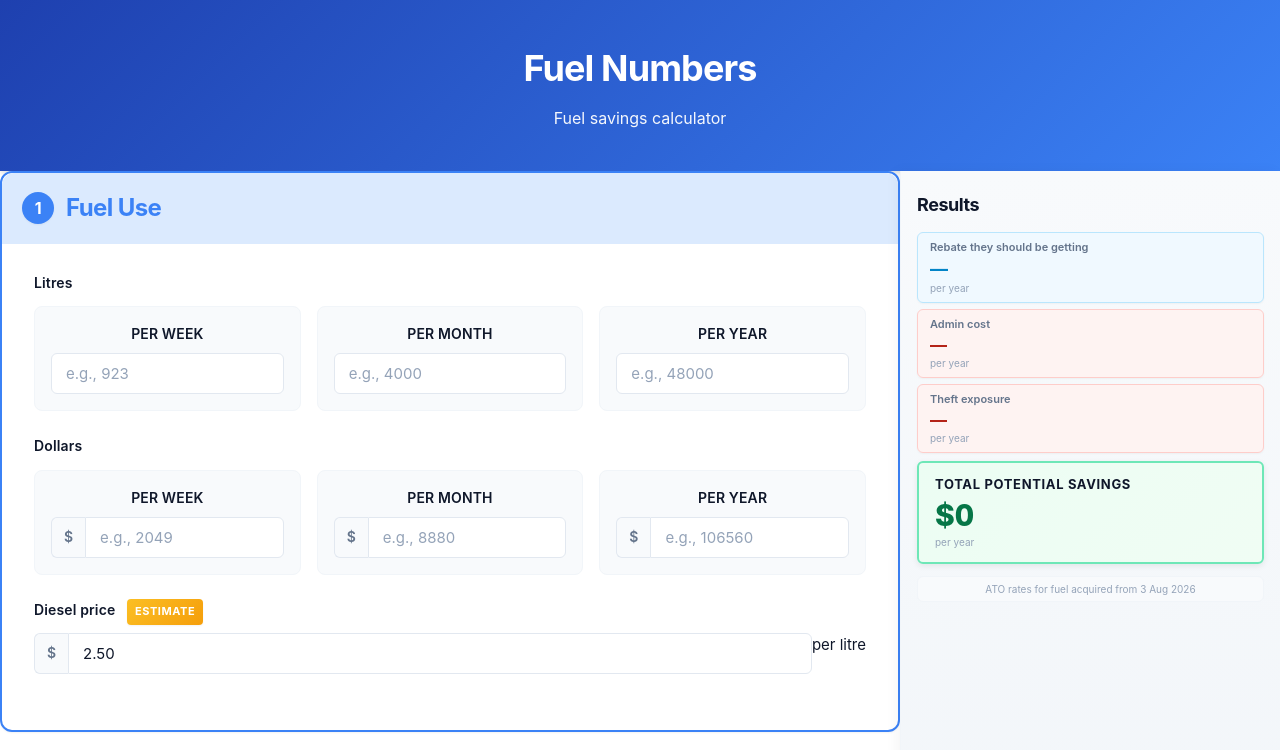
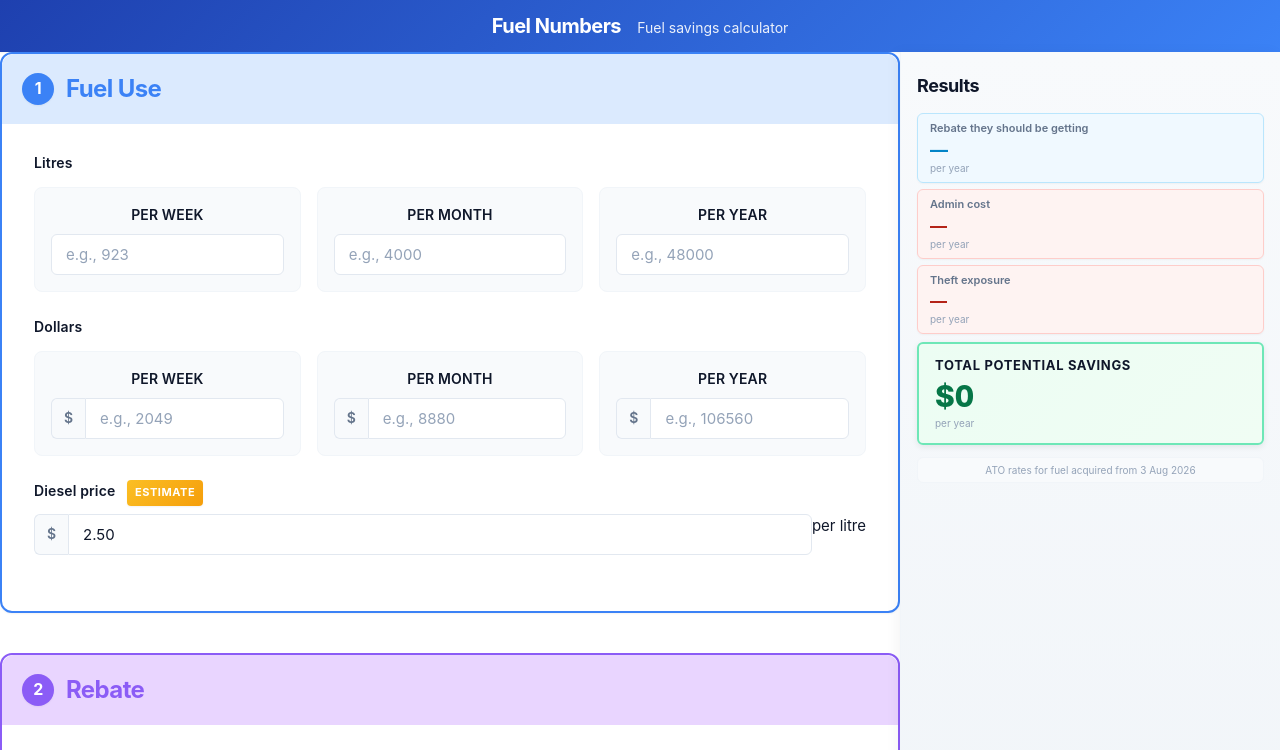
Before and after one commit to Mitch-Mitchelstalk/fuel-numbers, a website with bundled scripts: page index.html in a window 1280 px wide. Shown: the top 750 px of the page. Built offline with nearby package versions, Linux system fonts and the light colour scheme.

Commit message:
Make header compact so total is visible at page load (v1.6.1)
Fix: Total potential savings now visible at scrollTop 0 (page load)

Problem at 1280x700:
=====================
At page load (scrollTop 0), Total potential savings was cut off below the fold.
Large header pushed Results panel down, making total invisible without scrolling.

Root cause:
- Header padding: 2.5rem (large)
- H1: 2.25rem font (large)
- Subtitle: separate line
- Total header height: ~140px
- Results panel pushed down, total at bottom not visible in 700px viewport

Solution: Compact Slim Header
==============================
Reduced header to slim bar:
- Padding: 0.75rem 1.5rem (from 2.5rem 2rem)
- H1: 1.25rem font, inline, margin 0 (from 2.25rem, block)
- Subtitle: inline 0.875rem with 0.75rem left margin (from separate line)
- Shadow: lighter (var(--shadow-sm))
- Result header height: 52px (from ~140px)

Benefits:
=========
✓ Total fully visible at scrollTop 0 at 1280x700
✓ Total visible while scrolling
✓ Header compact but still readable
✓ More vertical space for Results panel
✓ Saves 88px of vertical space

Browser-verified at 1280x700:
==============================
scrollTop 0 (page load):
- Viewport height: 700px
- Total top: 556px
- Total bottom: 658px
- Total fully visible: ✓ (fits within viewport)

scrollTop 400px (scrolled):
- Total fully visible: ✓ (results panel is sticky)

Header:
- Height: 52px ✓ (compact, <60px)
- H1 + subtitle inline and readable ✓

Code changes:
=============
CSS only - header compacted:
- header: padding 0.75rem 1.5rem (from 2.5rem 2rem)
- header h1: font-size 1.25rem, display inline, margin 0, line-height 1.4
- header .subtitle: new style, display inline, font-size 0.875rem, margin-left 0.75rem

No HTML or JavaScript changes.

All 7 automated tests pass.

CHANGELOG.md: Added v1.6.1 patch entry.

Screenshots saved to /opt/cursor/artifacts (not committed):
- total-visible-1280x700-top.png (scrollTop 0, total visible)
- total-visible-1280x700-scrolled.png (scrolled down, total visible)

Co-authored-by: Mitch <Mitch-Mitchelstalk@users.noreply.github.com>

```diff
--- a/css/styles.css
+++ b/css/styles.css
@@ -64,21 +64,31 @@ body {
   box-shadow: 0 0 40px rgba(0, 0, 0, 0.08);
 }
 
-/* Header */
+/* Header - Compact Slim Bar */
 header {
   background: linear-gradient(135deg, #1E40AF 0%, #3B82F6 100%);
   color: white;
-  padding: 2.5rem 2rem;
+  padding: 0.75rem 1.5rem;
   text-align: center;
-  box-shadow: var(--shadow-md);
+  box-shadow: var(--shadow-sm);
   position: relative;
 }
 
 header h1 {
-  font-size: 2.25rem;
-  margin-bottom: 0.5rem;
+  font-size: 1.25rem;
+  margin: 0;
   font-weight: 700;
   letter-spacing: -0.025em;
+  line-height: 1.4;
+  display: inline;
+}
+
+header .subtitle {
+  display: inline;
+  font-size: 0.875rem;
+  opacity: 0.9;
+  margin: 0 0 0 0.75rem;
+  font-weight: 400;
 }
 
 header p {
```
Also changed, not shown: CHANGELOG.md.
